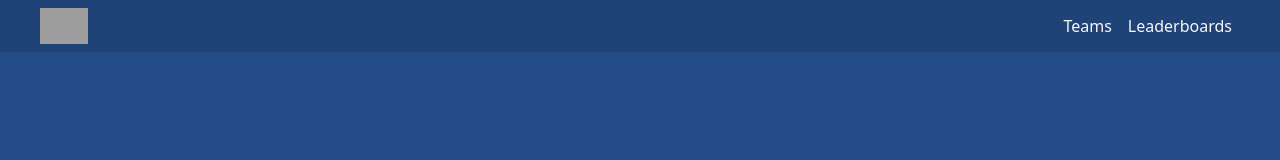
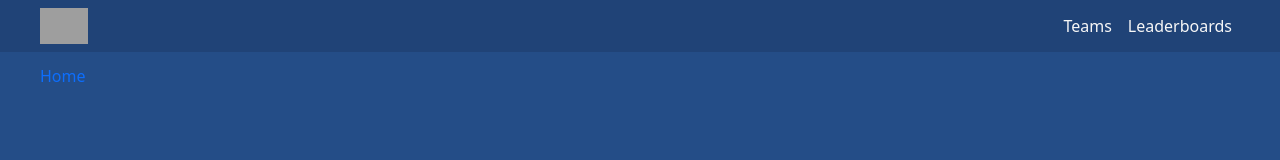
Before and after one commit to ss77995ss/stats-with-flask, a React (Create React App) app in the folder frontend/: page / in a window 1280 px wide. Shown: the top 160 px of the page. Built offline with nearby package versions, Linux system fonts and the light colour scheme; grey boxes are pictures that could not be loaded.

Commit message:
feat(Breadcrumb): Implement Breadcrumb to make the app more convenient to travel between pages

```diff
--- a/frontend/src/App.js
+++ b/frontend/src/App.js
@@ -1,6 +1,7 @@
 import { Outlet, Link, NavLink } from 'react-router-dom';
 import './styles/App.scss';
 import logo from './homebase-logo.png';
+import Breadcrumbs from './components/Breadcrumbs';
 
 function App() {
   return (
@@ -26,6 +27,7 @@ function App() {
         </nav>
       </header>
       <section className="content">
+        <Breadcrumbs />
         <Outlet />
       </section>
       <section className="footer text-center">
--- /dev/null
+++ b/frontend/src/components/Breadcrumbs.js
@@ -0,0 +1,23 @@
+import { useMatches } from 'react-router-dom';
+
+export default function Breadcrumbs() {
+  const matches = useMatches();
+  const crumbs = matches
+    // first get rid of any matches that don't have handle and crumb
+    .filter((match) => Boolean(match.handle?.crumb))
+    // now map them into an array of elements, passing the loader
+    // data to each one
+    .map((match) => match.handle.crumb(match.data));
+  console.log(matches);
+  return (
+    <div>
+      <span></span>
+      {crumbs.map((crumb, index) => (
+        <>
+          <span key={`breadcrumb-${index}`}>{crumb}</span>
+          {index !== crumbs.length - 1 && <span> / </span>}
+        </>
+      ))}
+    </div>
+  );
+}
--- a/frontend/src/components/NewsCarousel.js
+++ b/frontend/src/components/NewsCarousel.js
@@ -19,18 +19,18 @@ export default function NewsCarousel({ news }) {
   return (
     <div
       style={{ display: 'flex', justifyContent: 'space-between', alignItems: 'center' }}
-      class="carousel slide"
+      className="carousel slide"
       data-ride="carousel"
     >
-      <button class="carousel-control-prev-icon btn btn-outline" onClick={handlePrev(carouselIndex)}></button>
-      <div class="carousel-inner">
+      <button className="carousel-control-prev-icon btn btn-outline" onClick={handlePrev(carouselIndex)}></button>
+      <div className="carousel-inner">
         {news.map((item, index) => (
-          <div class={`carousel-item ${index === carouselIndex && 'active'}`}>
+          <div className={`carousel-item ${index === carouselIndex && 'active'}`}>
             <News news={item} />
           </div>
         ))}
       </div>
-      <button class="carousel-control-next-icon btn btn-outline" onClick={handleNext(carouselIndex)}></button>
+      <button className="carousel-control-next-icon btn btn-outline" onClick={handleNext(carouselIndex)}></button>
     </div>
   );
 }
--- a/frontend/src/index.js
+++ b/frontend/src/index.js
@@ -1,6 +1,6 @@
 import React from 'react';
 import ReactDOM from 'react-dom/client';
-import { createBrowserRouter, RouterProvider } from 'react-router-dom';
+import { createBrowserRouter, RouterProvider, Link } from 'react-router-dom';
 import { QueryClient, QueryClientProvider } from 'react-query';
 import './styles/custom.scss';
 import App from './App';
@@ -18,31 +18,77 @@ const router = createBrowserRouter([
   {
     path: '/',
     element: <App />,
+    handle: {
+      crumb: () => <Link to="/">Home</Link>,
+    },
     children: [
       {
         path: 'teams',
         element: <Teams />,
         loader: teamsLoader,
+        handle: {
+          crumb: () => 'Teams',
+        },
       },
       {
         path: 'leaderboards',
         element: <Leaderboards />,
         loader: leaderboardLoader,
+        handle: {
+          crumb: () => 'Leaderboards',
+        },
       },
       {
         path: 'leaderboards/more',
         element: <MoreLeaders />,
         loader: leaderTypesLoader,
+        handle: {
+          crumb: () => (
+            <>
+              <span>
+                <Link to="/leaderboards">Leaderboards</Link>
+              </span>
+              <span> / </span>
+              <span>More</span>
+            </>
+          ),
+        },
       },
       {
         path: 'teams/:teamId',
         element: <TeamInfo />,
         loader: teamInfoLoader,
+        handle: {
+          crumb: ({ teamInfo }) => (
+            <>
+              <span>
+                <Link to="/teams">Teams</Link>
+              </span>
+              <span> / </span>
+              <span>{teamInfo.name}</span>
+            </>
+          ),
+        },
       },
       {
         path: 'teams/:teamId/player/:playerId',
         element: <PlayerInfo />,
         loader: playerInfoLoader,
+        handle: {
+          crumb: ({ playerInfo, teamInfo }) => (
+            <>
+              <span>
+                <Link to="/teams">Teams</Link>
+              </span>
+              <span> / </span>
+              <span>
+                <Link to={`/teams/${teamInfo.id}`}>{teamInfo.name}</Link>
+              </span>
+              <span> / </span>
+              <span>{playerInfo.fullName}</span>
+            </>
+          ),
+        },
       },
     ],
   },
```
Also changed, not shown: 1 other file (tests, documents, lock files or other folders).
